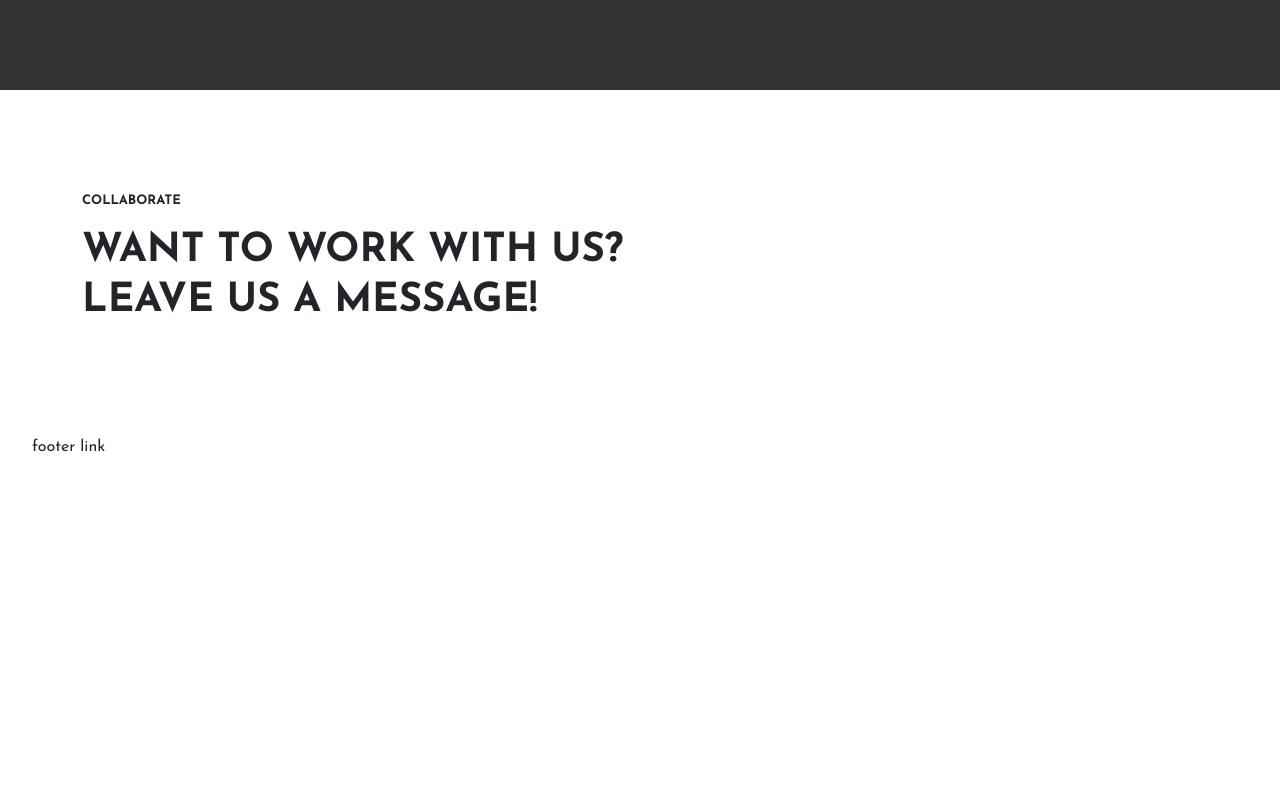
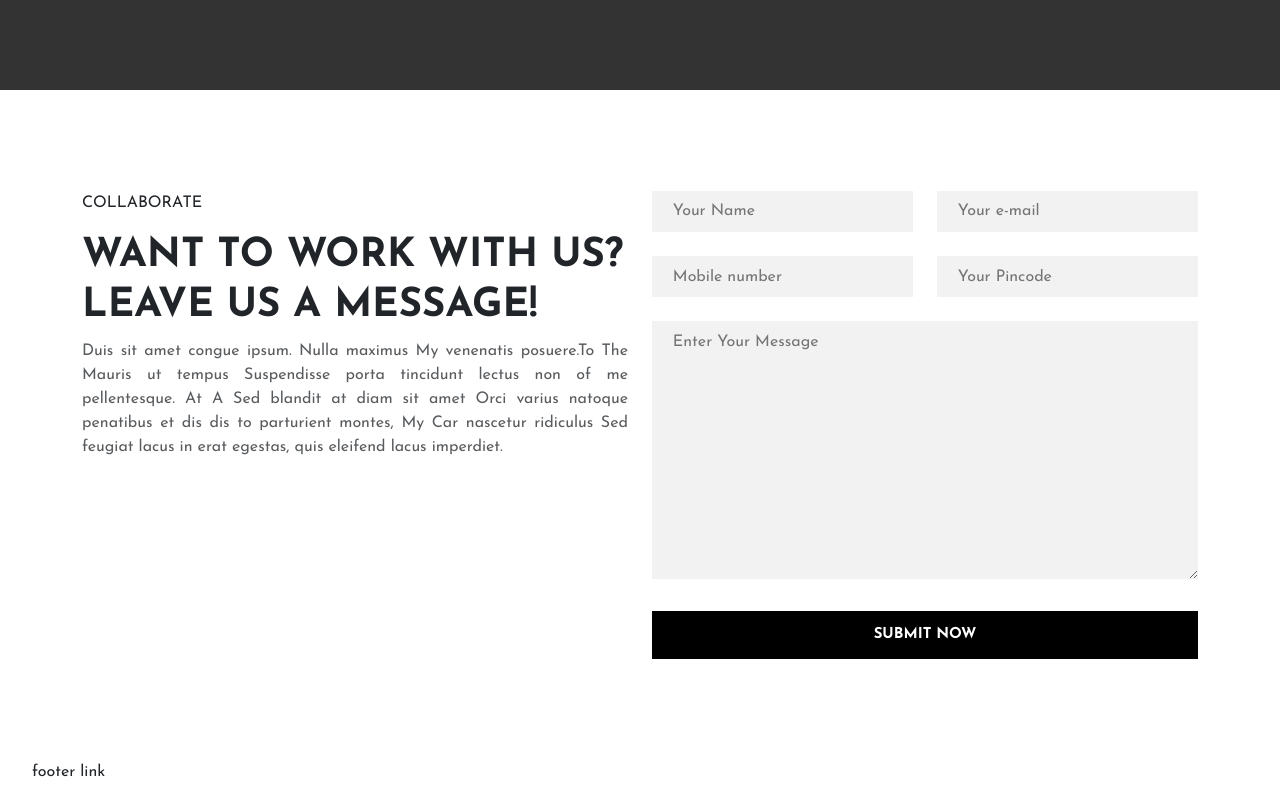
Before and after one commit to MattiaMessana/proj-html-vuejs, a Vue app: page / in a window 1280 px wide. Shown: the part 4970-5770 px from the top of the page. Before the commit the page ends 5445 px from the top, so only its background shows below. Built offline with nearby package versions, Linux system fonts and the light colour scheme.

Commit message:
button + form

```diff
--- /dev/null
+++ b/src/components/Button.vue
@@ -0,0 +1,26 @@
+<template>
+	<button>
+		{{ text }}
+	</button>
+</template>
+
+<script>
+export default {
+	props: {
+		text: String,
+	},
+};
+</script>
+
+<style lang="scss" scoped>
+button {
+	width: 100%;
+	color: white;
+	border: 0;
+	background-color: black;
+	padding: 12px 40px;
+	font-weight: 700;
+	font-size: 15px;
+	line-height: 24px;
+}
+</style>
--- a/src/pages/MyHome.vue
+++ b/src/pages/MyHome.vue
@@ -72,8 +72,36 @@
 			<div class="container my-6">
 				<div class="row">
 					<div class="col-6">
-						<p class="text-cta">COLLABORATE</p>
+						<p class="heading-class">COLLABORATE</p>
 						<h3 class="title-cta">WANT TO WORK WITH US? LEAVE US A MESSAGE!</h3>
+						<p class="text-muted text-justified">
+							Duis sit amet congue ipsum. Nulla maximus My venenatis posuere.To The Mauris ut tempus
+							Suspendisse porta tincidunt lectus non of me pellentesque. At A Sed blandit at diam sit
+							amet Orci varius natoque penatibus et dis dis to parturient montes, My Car nascetur
+							ridiculus Sed feugiat lacus in erat egestas, quis eleifend lacus imperdiet.
+						</p>
+					</div>
+					<div class="col-6">
+						<div class="row">
+							<div class="col-6 mb-4">
+								<input type="text" name="" id="" placeholder="Your Name" />
+							</div>
+							<div class="col-6 mb-4">
+								<input type="text" name="" id="" placeholder="Your e-mail"/>
+							</div>
+							<div class="col-6 mb-4">
+								<input type="text" name="" id="" placeholder="Mobile number"/>
+							</div>
+							<div class="col-6 mb-4">
+								<input type="text" name="" id="" placeholder="Your Pincode"/>
+							</div>
+							<div class="col-12 mb-4">
+								<textarea name="" id="" rows="10" placeholder="Enter Your Message"></textarea>
+							</div>
+							<div class="col-12">
+								<Button :text="'SUBMIT NOW'" />
+							</div>
+						</div>
 					</div>
 				</div>
 			</div>
@@ -87,6 +115,9 @@ import BestHitsCard from "../components/BestHitsCard.vue";
 import CounterNumberCard from "../components/CounterNumberCard.vue";
 import LatestNewsCard from "../components/LatestNewsCard.vue";
 import CardListMember from "../components/CardListMember.vue";
+import Button from "../components/Button.vue";
+
+
 
 export default {
 	components: {
@@ -95,6 +126,7 @@ export default {
 		CounterNumberCard,
 		LatestNewsCard,
 		CardListMember,
+		Button,
 	},
 	data() {
 		return {
@@ -234,6 +266,8 @@ export default {
 </script>
 
 <style lang="scss" scoped>
+@use "../style/variables" as *;
+
 .jumbotron {
 	height: calc(100vh - 80px);
 	background-color: lightcoral;
@@ -259,6 +293,19 @@ export default {
 .widget-container {
 	background-color: rgba($color: #000000, $alpha: 0.8);
 }
+.cta {
+	input,
+	textarea {
+		width: 100%;
+		background-color: $lightgray;
+		border: 0;
+		padding: 0.54em 1.3em;
+
+		&:focus {
+			outline: 0;
+			box-shadow: 0px 5px 15px -7px rgba(0, 0, 0, 0.1);
+		}
+	}
 	.text-cta {
 		font-weight: bold;
 		font-size: small;
@@ -268,4 +315,5 @@ export default {
 		line-height: 50px;
 		font-weight: bold;
 	}
+}
 </style>
--- a/src/style/utility.scss
+++ b/src/style/utility.scss
@@ -17,3 +17,6 @@
 .text-muted {
 color: $text-muted
 }
+.text-justified {
+	text-align: justify;
+}
```
Lines whose indentation alone changed are shown as unchanged.
